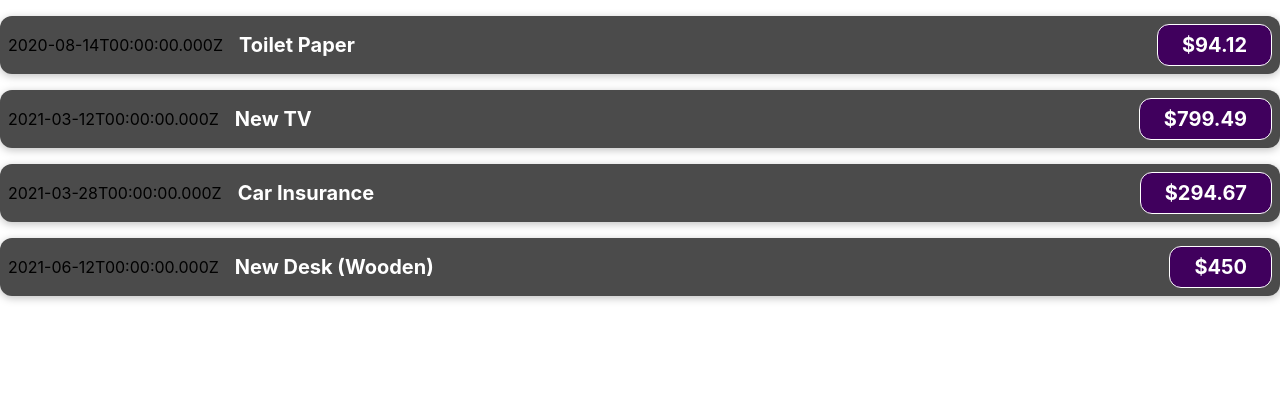
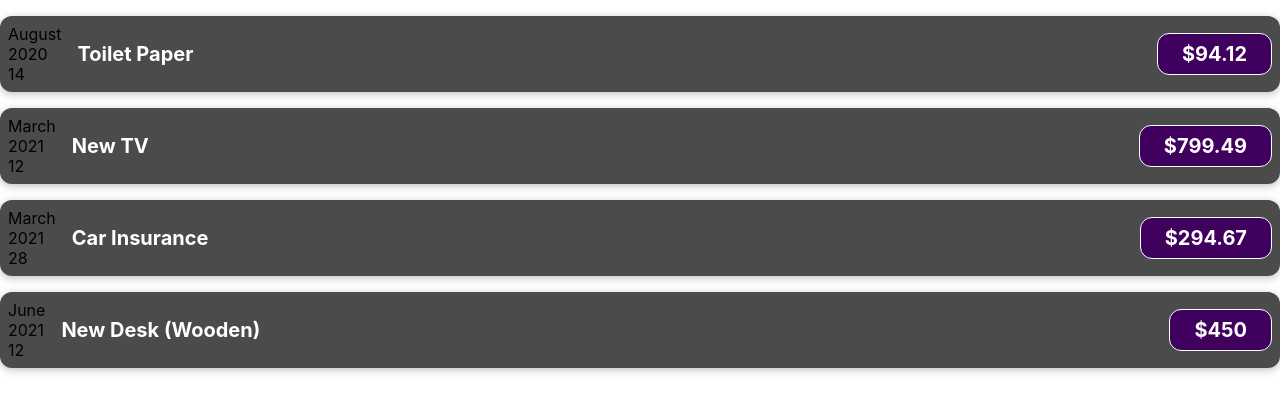
Before and after one commit to commit-kyle/expense-tracker, a React (Create React App) app in the folder expense-tracker/: page / in a window 1280 px wide. Shown: the top 412 px of the page. Built offline with nearby package versions, Linux system fonts and the light colour scheme.

Commit message:
Removed date functionalities and provided its own component

```diff
--- a/expense-tracker/src/components/ExpenseItem/ExpenseItem.js
+++ b/expense-tracker/src/components/ExpenseItem/ExpenseItem.js
@@ -1,18 +1,19 @@
 import React from 'react';
 
 import './ExpenseItem.css';
+import ExpenseDate from '../ExpenseDate/ExpenseDate';
 
 const ExpenseItem = props => {
 
 	return (
 		<div className="expense-item">
-      <div>{props.date.toISOString()}</div>
+			<ExpenseDate date={props.date} />
 			<div className="expense-item__description">
 				<h2>{props.title}</h2>
 				<div className="expense-item__price">${props.amount}</div>
 			</div>
 		</div>
-  )
-}
+	);
+};
 
 export default ExpenseItem;
```
Also changed, not shown: 1 other file (tests, documents, lock files or other folders). Lines whose indentation alone changed are shown as unchanged.
